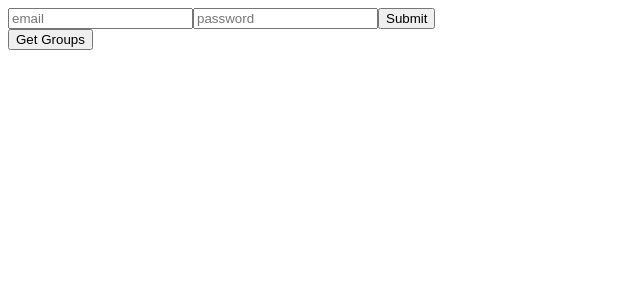
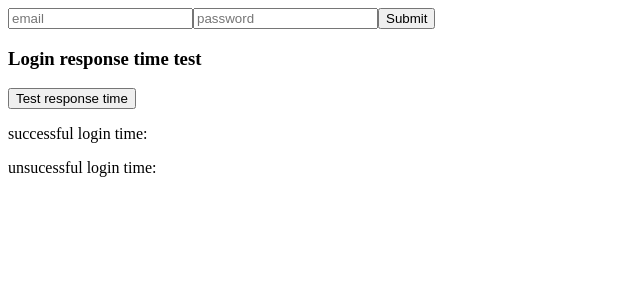
Before and after one commit to rheal3/ApiResponseTest, a React (Create React App) app: page / in a window 1280 px wide. Shown: the top 300 px of the page, without its empty margins (0-640 px from the left). Built offline with nearby package versions, Linux system fonts and the light colour scheme.

Commit message:
add login response time tests

```diff
--- a/src/App.js
+++ b/src/App.js
@@ -1,17 +1,16 @@
 import React from 'react'
-import GetGroups from './components/GetGroups'
 import Login from './components/Login/Login'
+// import GetGroups from './components/GetGroups'
 
 
 const App = () => {
     sessionStorage.setItem('BASE_URL', "https://sandpit-api.safetyculture.io")
 
-
     return(
         <div>
 
         <Login></Login>
-        <GetGroups></GetGroups>
+        {/* <GetGroups></GetGroups> */}
 
         </div>
     )
--- a/src/components/GetGroups.js
+++ b/src/components/GetGroups.js
@@ -1,27 +1,24 @@
-import React from 'react'
+import React, {useState} from 'react'
 
-const GetGroups = (props) => {
+const GetGroups = () => {
+    const [groupState, setGroupState] = useState([])
     const BASE_URL = "https://sandpit-api.safetyculture.io"
-    let groupState =[]
 
     const buttonClicked = () => {
         let url = BASE_URL + '/share/connections'
     fetch(url, {
         headers: {
             "Content-Type": "application/json",
-            "Authorization": "Bearer " + props.token
+            "Authorization": "Bearer " + sessionStorage.getItem('apiToken')
         }
     }).then(response => {
         return response.json()
     }).then(data => {
-        const newGroupState = data.map((group) => {
-            return group
-        })
-        groupState = newGroupState
-
+    //   console.log(data)
+      setGroupState(data)
+      console.log(typeof groupState)
     }).catch(error => console.log(error))
     }
-
 
 
     return (
@@ -29,11 +26,11 @@ const GetGroups = (props) => {
            <button onClick={buttonClicked}>Get Groups</button>
            <div>
 
-               <ul>
+               {/* <ul>
                    {groupState.map((group) => {
                        return <li key={group}>{group}</li>
                    })}
-               </ul>
+               </ul> */}
 
            </div>
        </div>
--- a/src/components/Login/GetAccessToken.js
+++ b/src/components/Login/GetAccessToken.js
@@ -1,7 +1,6 @@
 function getAccessToken(username, password) {
     let url = sessionStorage.getItem('BASE_URL') + "/auth";
-
-    let startTime = window.performance.now()
+    let start = window.performance.now()
 
     fetch(url, {
         body: `grant_type=password&username=${username}&password=${password}`,
@@ -10,23 +9,29 @@ function getAccessToken(username, password) {
         },
         method: "POST"
     }).then(response => {
-        let endTime = window.performance.now()
-        let time = endTime - startTime
-        console.log("Get API Token Response Execution Time: " + time + " milliseconds")
-
+        let end = window.performance.now()
+        let time = end - start
         if (response.ok) {
+            sessionStorage.setItem('good_time', time + " milliseconds")
+            console.log("successful time: " + time + "  milliseconds")
+            sessionStorage.setItem('username', username)
+            sessionStorage.setItem('password', password)
             return response.json()
         } else {
-            alert('Invalid Login Details')
+            // alert('Invalid Login Details')
+            sessionStorage.setItem('bad_time', time  + "milliseconds")
+            console.log("Unsuccessful time: " + time + " milliseconds")
             return false
         }
     }).then(data => {
         if (data !== false) {
             const apiToken = data.access_token;
             sessionStorage.setItem('apiToken', apiToken)
-            alert('Token Acquired.')
+            // alert('Token Acquired.')
         }
+
     }).catch(error => console.log(error))
+
 }
 
 export default getAccessToken
--- a/src/components/Login/Login.js
+++ b/src/components/Login/Login.js
@@ -4,6 +4,8 @@ import getAccessToken from './GetAccessToken'
 const Login = () => {
     const [usernameValue, setUsernameValue] = useState('')
     const [passwordValue, setPasswordValue] = useState('')
+    const [goodTime, setGoodTime] = useState('')
+    const [badTime, setBadTime] = useState('')
 
     const handleUsernameInputChange = (event) => {
         setUsernameValue(event.target.value)
@@ -11,6 +13,22 @@ const Login = () => {
 
     const handlePasswordInputChange = (event) => {
         setPasswordValue(event.target.value)
+    }
+
+    const testResponseTime = () => {
+        console.log(sessionStorage.getItem('apiToken'))
+        if (sessionStorage.getItem('apiToken') !== null) {
+            getAccessToken(sessionStorage.getItem('username'), sessionStorage.getItem('password'))
+            getAccessToken("random@safetyculture.io", "invalid")
+
+
+            setBadTime(sessionStorage.getItem('bad_time'))
+            setGoodTime(sessionStorage.getItem('good_time'))
+
+        }
+        else {
+            alert("You need to login successfully at least once")
+        }
     }
 
     return (
@@ -22,6 +40,14 @@ const Login = () => {
                 setUsernameValue('')
                 setPasswordValue('')
                 }}>Submit</button>
+            <br/>
+            <div>
+                <h3>Login response time test</h3>
+                <button onClick={testResponseTime}>Test response time</button>
+                <p>successful login time: {goodTime}</p>
+                <p>unsucessful login time: {badTime}</p>
+                {/* <p>{sessionStorage.getItem('apiToken')}</p> */}
+            </div>
         </div>
     )
 }
```
